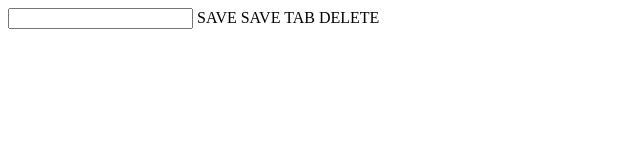
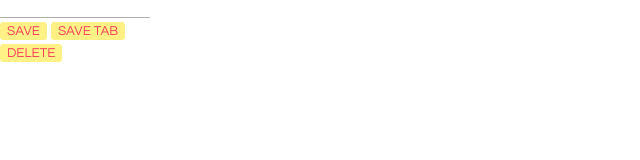
Before and after one commit to elanseca/LeadsTrackerApp, a website built with Vite: page index.html in a window 1280 px wide. Shown: the whole page, without its empty margins (0-640 px from the left). Built offline with nearby package versions, Linux system fonts and the light colour scheme.

Commit message:
Added CSS

```diff
--- a/index.css
+++ b/index.css
@@ -1,3 +1,26 @@
+body{
+    margin: 0;
+    padding: 0;
+    max-width: 150px;
+}
+
 ul{
     list-style-type: square;
 }
+
+input{
+    max-width: 150px;
+    margin-bottom: 2px;
+    border: none;
+    border-bottom: 1px solid rgb(175, 175, 175);
+
+}
+
+button{
+    background-color: #FFF186;
+    color: #FD3F5C;
+    border: 1px ridge #FFF186;
+    font-family: Century Gothic;
+    border-radius: 3px;
+    margin:2px 0;
+}
--- a/index.html
+++ b/index.html
@@ -4,9 +4,9 @@
     </head>
     <body>
         <input type="text" id="input-el">
-        <buton id="save-btn">SAVE</buton>
-        <buton id="tab-btn">SAVE TAB</buton>
-        <buton id="del-btn">DELETE</buton>
+        <button id="save-btn">SAVE</button>
+        <button id="tab-btn">SAVE TAB</button>
+        <button id="del-btn">DELETE</button>
         <ul id="ul-el"></ul>
 
         <script src="index.js"></script>
```
